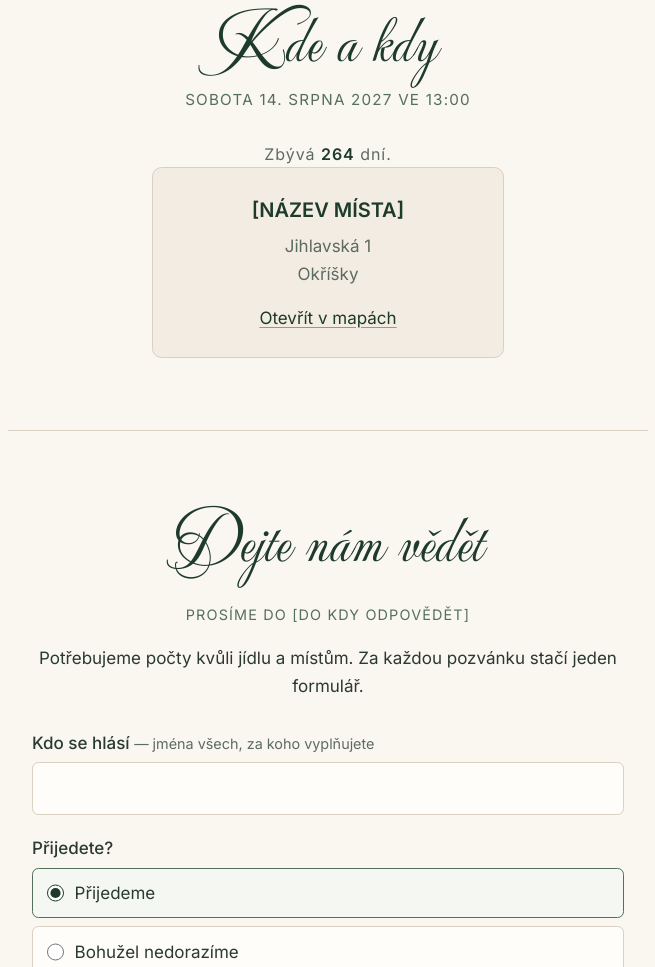
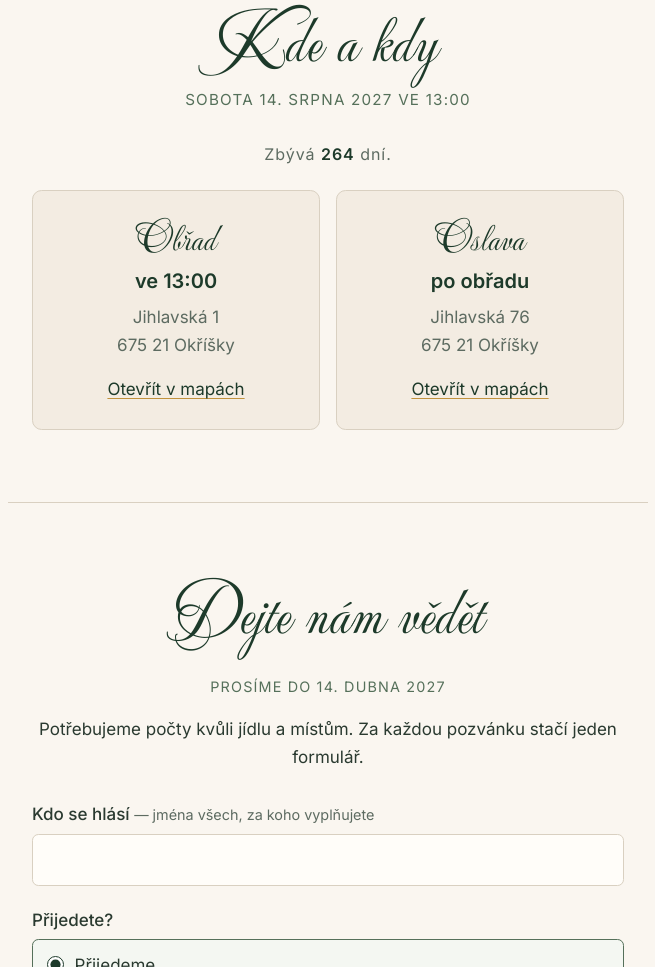
Before and after one commit to DanKaliba/ShinySpace, a plain HTML site: page web/index.html in a window 1280 px wide. Shown: the part 902-1869 px from the top of the page, without its empty margins (312-967 px from the left). Drawn offline with Linux system fonts and the light colour scheme.

Commit message:
web: obřad a oslava s adresami a mapami, potvrzení do 14. 4. 2027
Co-Authored-By: Claude Sonnet 5.5 <noreply@anthropic.com>

```diff
--- a/web/assets/style.css
+++ b/web/assets/style.css
@@ -244,13 +244,24 @@ h1 { margin: 0; font-weight: 400; }
   color: var(--list);
 }
 
+.karty {
+  display: grid;
+  grid-template-columns: repeat(auto-fit, minmax(15rem, 1fr));
+  gap: 1rem;
+  margin-top: 1.4rem;
+}
 .karta {
-  display: inline-block;
-  min-width: min(100%, 22rem);
-  padding: 1.6rem 2rem;
+  padding: 1.6rem 1.5rem;
   background: var(--papir-tmavsi);
   border-radius: .6rem;
   border: 1px solid var(--cara);
+}
+.karta-stitek {
+  margin: 0 0 .2rem;
+  font-family: var(--pismo-jmena);
+  font-size: 2.4rem;
+  line-height: 1.2;
+  color: var(--les);
 }
 .misto-nazev { margin: 0; font-size: 1.25rem; font-weight: 600; color: var(--les); }
 .adresa { margin: .3rem 0 1rem; font-style: normal; color: var(--text-tlumeny); }
--- a/web/index.html
+++ b/web/index.html
@@ -67,14 +67,19 @@
       <span data-text>—</span>
     </p>
 
-    <div class="karta">
-      <!-- DOPLNIT: co přesně je Jihlavská 1 (kostel / zámek / restaurace?) -->
-      <p class="misto-nazev">[NÁZEV MÍSTA]</p>
-      <address class="adresa">Jihlavská&nbsp;1<br>Okříšky</address>
-      <p class="odkazy">
-        <!-- DOPLNIT: odkaz na mapu (mapy.com / Google Maps) -->
-        <a href="[ODKAZ NA MAPU]" target="_blank" rel="noopener">Otevřít v&nbsp;mapách</a>
-      </p>
+    <div class="karty">
+      <div class="karta">
+        <p class="karta-stitek">Obřad</p>
+        <p class="misto-nazev">ve&nbsp;13:00</p>
+        <address class="adresa">Jihlavská&nbsp;1<br>675&nbsp;21 Okříšky</address>
+        <p class="odkazy"><a href="https://mapy.com/s/memodulevo" target="_blank" rel="noopener">Otevřít v&nbsp;mapách</a></p>
+      </div>
+      <div class="karta">
+        <p class="karta-stitek">Oslava</p>
+        <p class="misto-nazev">po&nbsp;obřadu</p>
+        <address class="adresa">Jihlavská&nbsp;76<br>675&nbsp;21 Okříšky</address>
+        <p class="odkazy"><a href="https://mapy.com/s/muvunetajo" target="_blank" rel="noopener">Otevřít v&nbsp;mapách</a></p>
+      </div>
     </div>
 
     <!-- DOPLNIT: další texty (parkování, dress code, ubytování, harmonogram)
@@ -90,7 +95,7 @@
     <h2>Dejte nám vědět</h2>
 
     <div class="potvrzeni">
-      <p class="termin">Prosíme do&nbsp;[DO KDY ODPOVĚDĚT]</p>
+      <p class="termin">Prosíme do&nbsp;14.&nbsp;dubna 2027</p>
       <p>Potřebujeme počty kvůli jídlu a&nbsp;místům.
         Za každou pozvánku stačí jeden formulář.</p>
 
```
